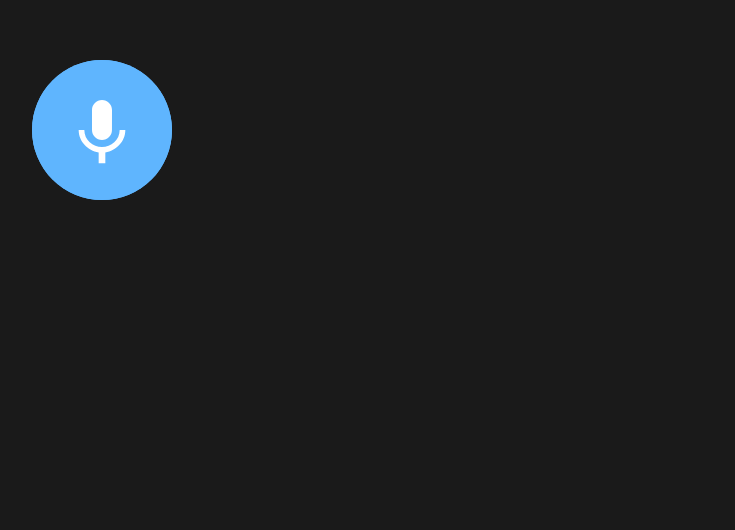
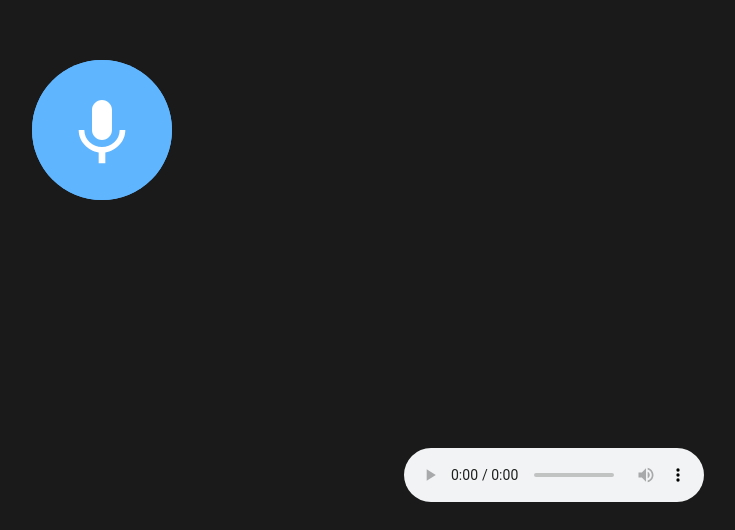
Before and after one commit to edmilson-dk/voice-memo, a website: page index.html in a window 1280 px wide. Shown: the part 270-800 px from the top of the page, without its empty margins (538-1273 px from the left). Drawn offline with Linux system fonts and the light colour scheme.

Commit message:
feat: added audio tag and index javascript module

```diff
--- a/index.html
+++ b/index.html
@@ -108,9 +108,12 @@
     </div>
 
     <div class="logo">
-
+      <audio id="audio" src="" controls>
+        Seu navegador não suporta a tag de aúdio.
+      </audio>
     </div>
 
+    <script type="module" src="./lib/src//index.mjs"></script>
 
   </body>
 </html>
```
